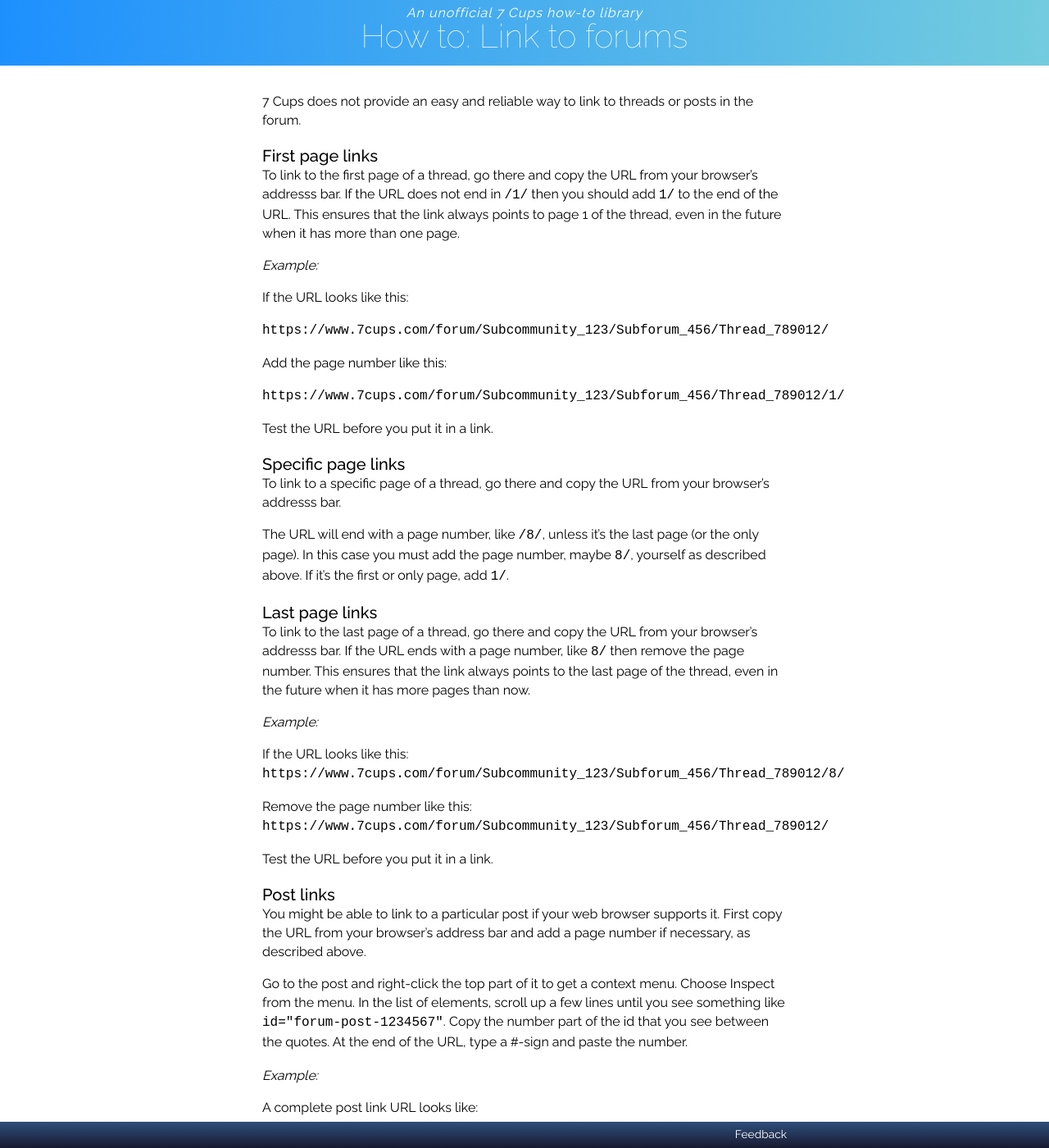
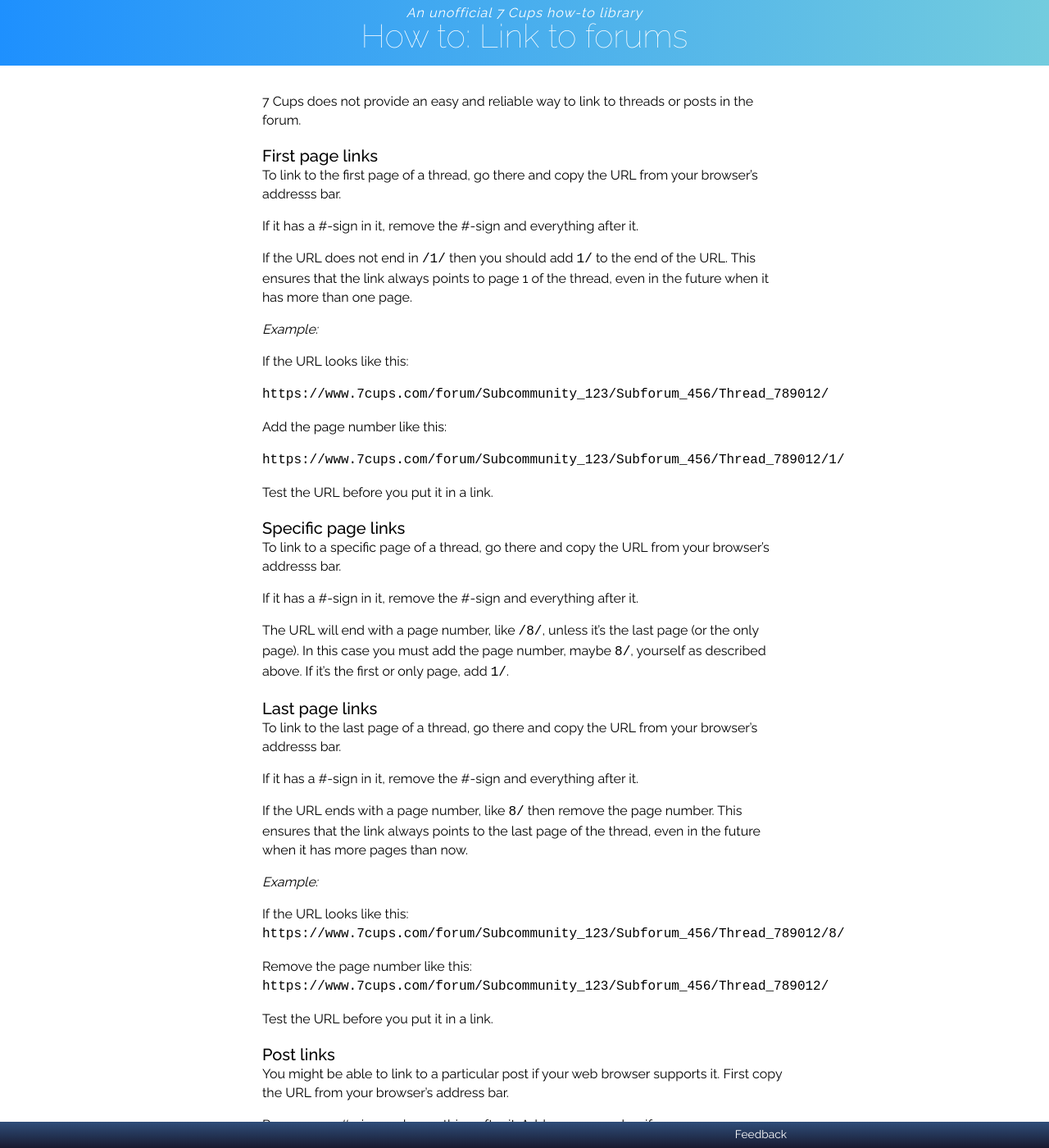
Before and after one commit to RarelyCharlie/rarelycharlie.github.io, a Jekyll site: the page built from _howto/forumlink.md, in a window 1280 px wide and 1400 px high. Shown: the whole window at 82% size. Built offline with Jekyll 4.4.1, drawn with Linux system fonts in a browser that asks for light colours.

Commit message:
deal with hash

```diff
--- a/_howto/forumlink.md
+++ b/_howto/forumlink.md
@@ -9,6 +9,9 @@ feedback: "https://www.7cups.com/@RarelyCharlie"
 ### First page links
 
 To link to the first page of a thread, go there and copy the URL from your browser's addresss bar.
+
+If it has a #-sign in it, remove the #-sign and everything after it.
+
 If the URL does not end in `/1/` then you should add `1/` to the end of the URL. This ensures that the
 link always points to page 1 of the thread, even in the future when it has more than one page.
 
@@ -28,12 +31,17 @@ Test the URL before you put it in a link.
 
 To link to a specific page of a thread, go there and copy the URL from your browser's addresss bar.
 
+If it has a #-sign in it, remove the #-sign and everything after it.
+
 The URL will end with a page number, like `/8/`, unless it's the last page (or the only page). In this case you
 must add the page number, maybe `8/`, yourself as described above. If it's the first or only page, add `1/`.
 
 ### Last page links
 
 To link to the last page of a thread, go there and copy the URL from your browser's addresss bar.
+
+If it has a #-sign in it, remove the #-sign and everything after it.
+
 If the URL ends with a page number, like `8/` then remove the page number. This ensures that the
 link always points to the last page of the thread, even in the future when it has more pages than now.
 
@@ -50,7 +58,9 @@ Test the URL before you put it in a link.
 ### Post links
 
 You might be able to link to a particular post if your web browser supports it. First copy the URL
-from your browser's address bar and add a page number if necessary, as described above.
+from your browser's address bar.
+
+Remove any #-sign and everything after it. Add a page number if necessary, as described above.
 
 Go to the post and right-click the top part of it to get a context menu. Choose Inspect from the menu.
 In the list of elements, scroll up a few lines until you see something like `id="forum-post-1234567"`.
```
